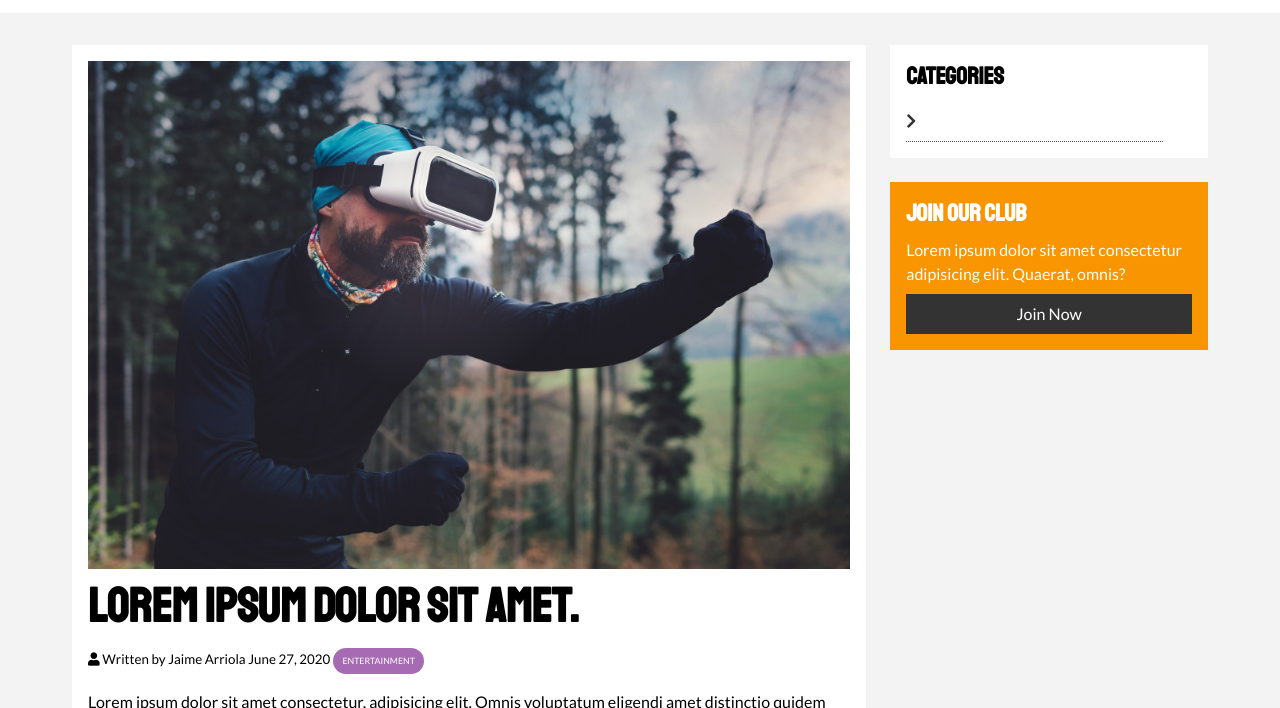
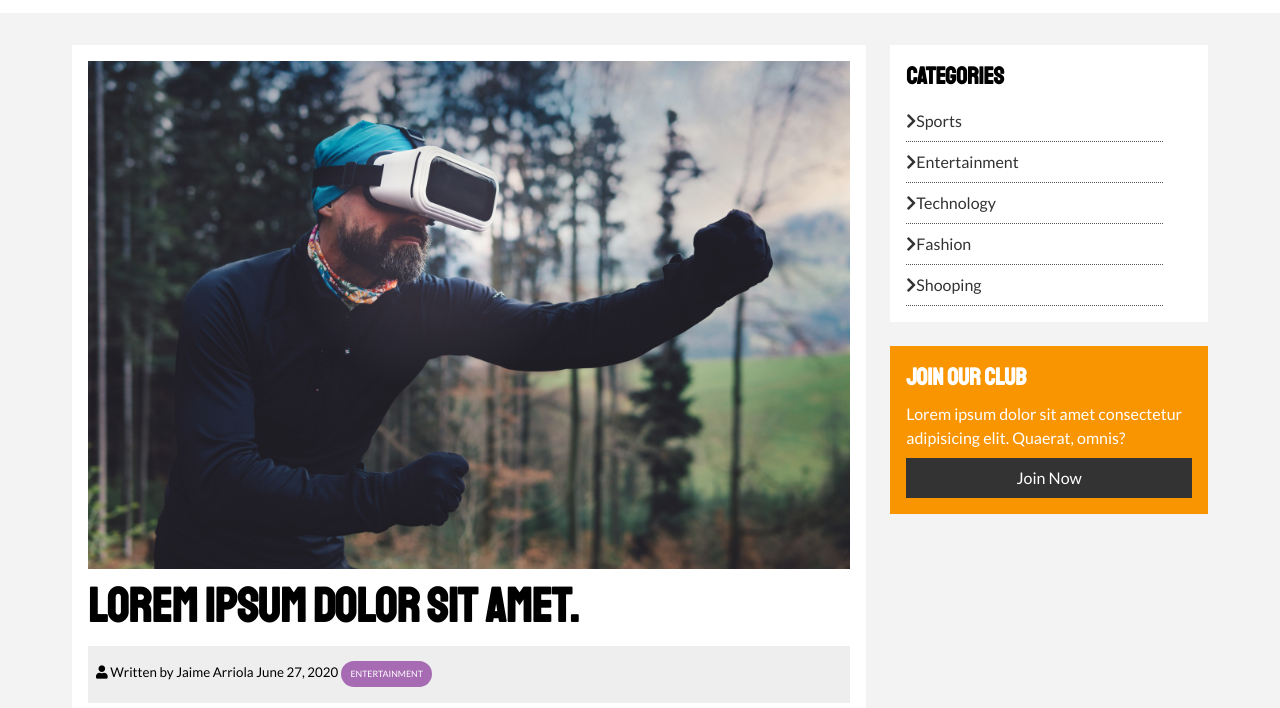
Before and after one commit to ing-arriola/newsSite, a plain HTML site: page article.html in a window 1280 px wide. Shown: the part 61-769 px from the top of the page. Drawn offline with Linux system fonts and the light colour scheme.

Commit message:
Added styles to article.html

```diff
--- a/article.html
+++ b/article.html
@@ -50,7 +50,11 @@
                 <aside class="categories card">
                     <h2>Categories</h2>
                     <ul class="list">
-                        <li><a href="#"><i class="fas fa-chevron-right"></i></a></li>
+                        <li><a href="#"><i class="fas fa-chevron-right"></i>Sports</a></li>
+                        <li><a href="#"><i class="fas fa-chevron-right"></i>Entertainment</a></li>
+                        <li><a href="#"><i class="fas fa-chevron-right"></i>Technology</a></li>
+                        <li><a href="#"><i class="fas fa-chevron-right"></i>Fashion</a></li>
+                        <li><a href="#"><i class="fas fa-chevron-right"></i>Shooping</a></li>
                     </ul>
                 </aside>
 
--- a/styles/styles.css
+++ b/styles/styles.css
@@ -276,6 +276,18 @@ ul li a:hover{
     grid-column: 2/span 2;
 }
 
+.article .meta{
+    display: flex;
+    justify-content: space-between;
+    align-items: center;
+    background: #eee;
+    padding: 0.5rem;
+}
+
+.article .meta .category{
+    margin-top: 0.4rem;
+}
+
 /* Footer */
 #main-footer{
     background: var(--dark-color);
```
